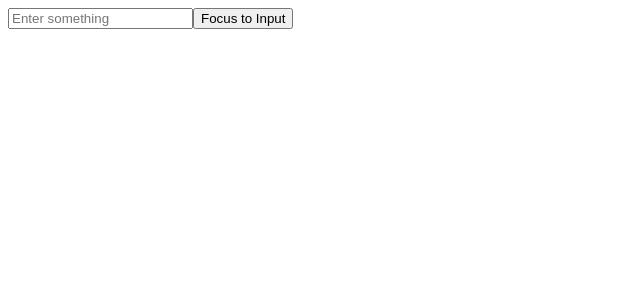
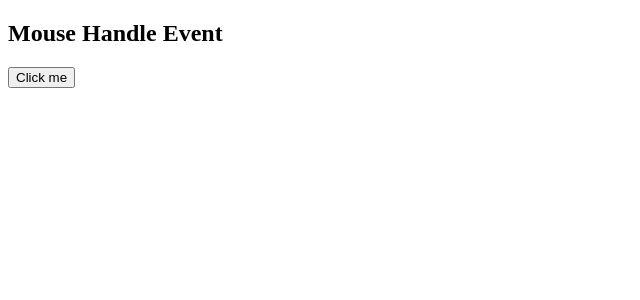
Before and after one commit to TemirovaAzima/typescript-react, a React (Vite) app: page / in a window 1280 px wide. Shown: the top 300 px of the page, without its empty margins (0-640 px from the left). Built offline with nearby package versions, Linux system fonts and the light colour scheme.

Commit message:
EventHandling end

```diff
--- a/src/components/EventHandling.tsx
+++ b/src/components/EventHandling.tsx
@@ -1,21 +1,20 @@
-import {useRef} from "react";
 
-const FormInput = () => {
-    const inputRef = useRef<HTMLInputElement>(null);
+import * as React from "react";
 
-    const handleFocus = () => {
-        if(inputRef.current){
-            inputRef.current.focus();
-        }
-        // manually checking instead of optional chaining
-        // inputRef.current?.focus()
+const EventHandling = () => {
+    const handleClick = (e: React.MouseEvent<HTMLButtonElement>) => {
+        console.log(e.target, "Button Clicked")
     }
+
+    const handleMouseEnter = (e: React.MouseEvent<HTMLDivElement>) => {
+        console.log(e.target, "Mouse Entered")
+    }
+
     return (
-        <div>
-            <input type={"text"} ref={inputRef} placeholder={"Enter something"}/>
-
-            <button onClick={handleFocus}>Focus to Input</button>
+        <div onMouseEnter={handleMouseEnter}>
+            <h2>Mouse Handle Event</h2>
+            <button onClick={handleClick}>Click me</button>
         </div>
     )
 }
-export default FormInput
+export default EventHandling
```
